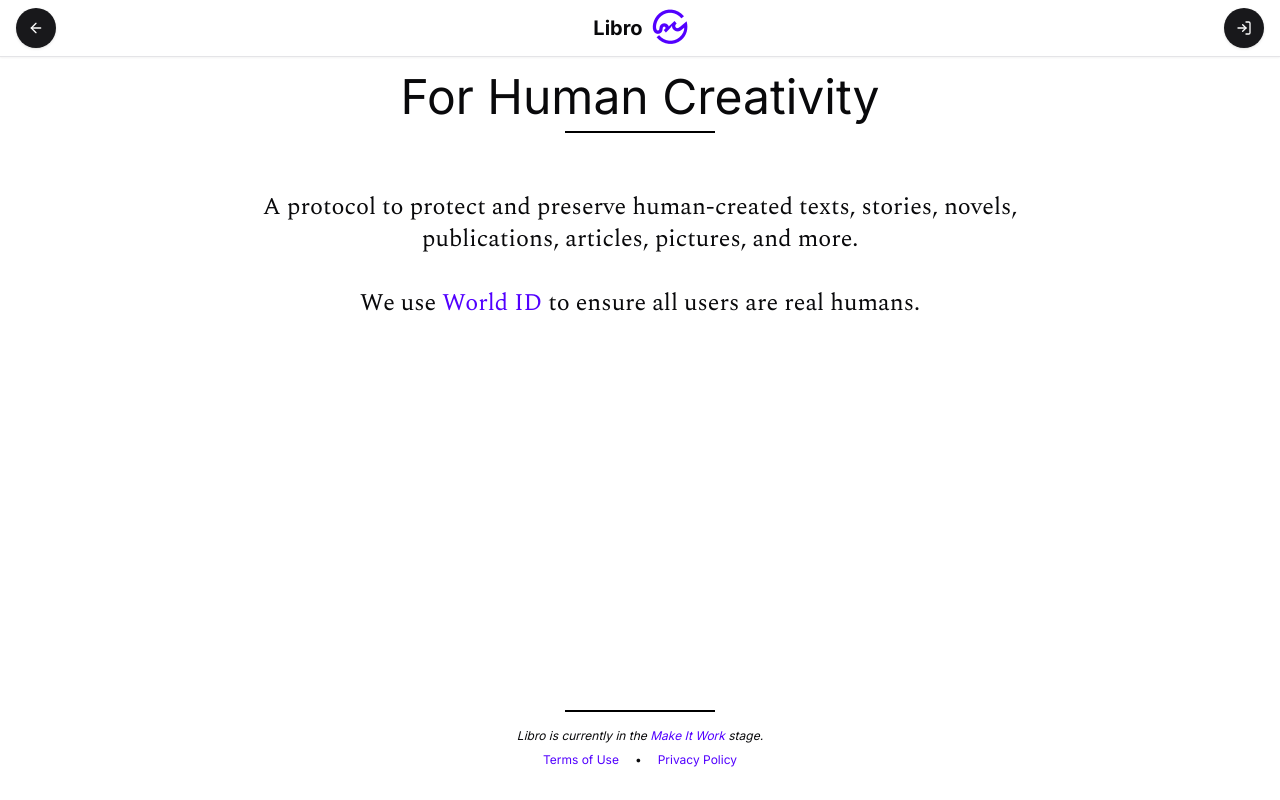
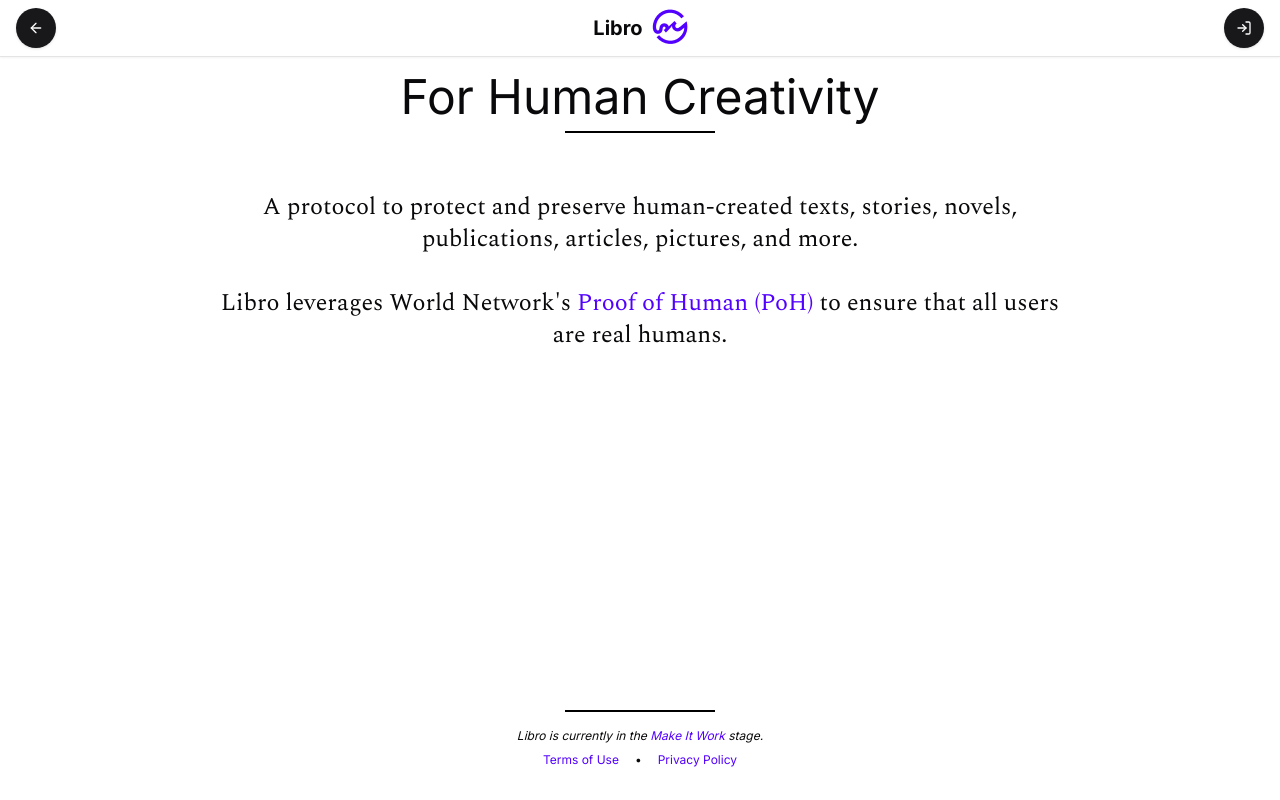
Before and after one commit to gip/libro, a Next.js app: page / in a window 1280 px wide. Built offline with nearby package versions, Linux system fonts and the light colour scheme; no server answers; what @worldcoin/minikit-js would draw is missing.

Commit message:
fix: Messaging (#16)

```diff
--- a/app/page.tsx
+++ b/app/page.tsx
@@ -31,7 +31,7 @@
         and permissionless way. So simple. So important.<br /> */}
         A protocol to protect and preserve human-created texts, stories, novels, publications, articles, pictures, and more.<br />
         <br />
-        We use <Link href="https://world.org/world-id" className="text-blurple hover:underline">World ID</Link> to ensure all users are real humans.
+        Libro leverages World Network&apos;s <Link href="https://whitepaper.world.org/#proof-of-human-(poh)" className="text-blurple hover:underline" target="_blank" rel="noopener noreferrer">Proof of Human (PoH)</Link> to ensure that all users are real humans.
       </div>}
     <Footer />
   </>)
```
